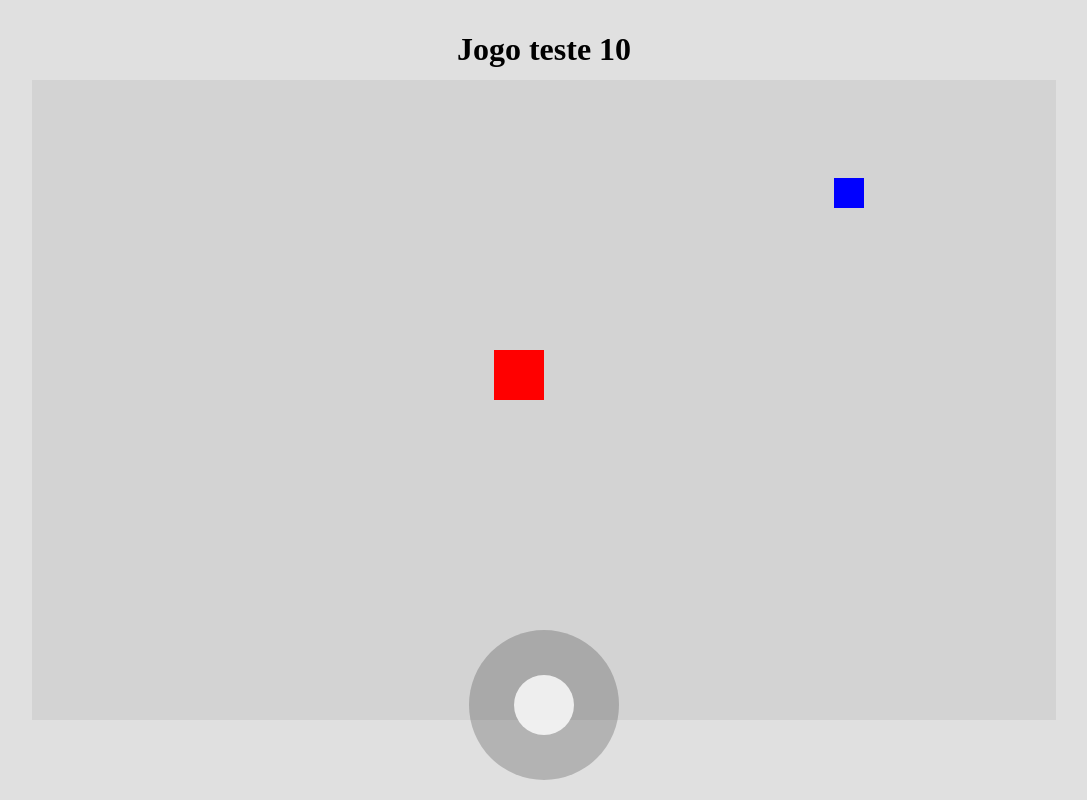
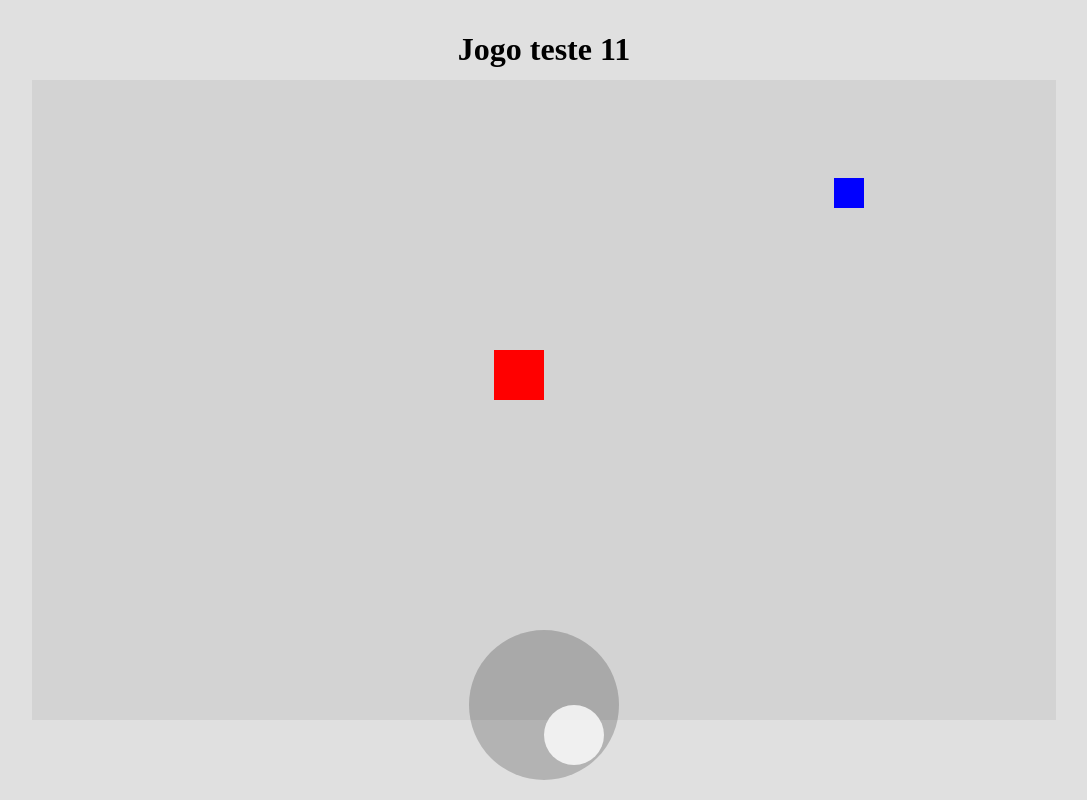
Before and after one commit to AlexandrePerezDesigner/test1, a plain HTML site: page index.html in a window 1280 px wide. Shown: the whole page, without its empty margins (96-1183 px from the left). Drawn offline with Linux system fonts and the light colour scheme.

Commit message:
Add files via upload

```diff
--- a/index.html
+++ b/index.html
@@ -8,7 +8,7 @@
     <link rel="stylesheet" href="style.css">
 </head>
 <body>
-    <h1 style="text-align: center; position: absolute; top: 10px; left: 50%; transform: translateX(-50%);">Jogo teste 10</h1>
+    <h1 style="text-align: center; position: absolute; top: 10px; left: 50%; transform: translateX(-50%);">Jogo teste 11</h1>
     <div id="gameArea">
         <div id="redCharacter"></div>
         <div id="blueSquare"></div>
--- a/style.css
+++ b/style.css
@@ -55,5 +55,5 @@ body {
     border-radius: 50%;
     top: 50%;
     left: 50%;
-    transform: translate(-50%, -50%);
+   /* transform: translate(-50%, -50%);*/
 }
```
